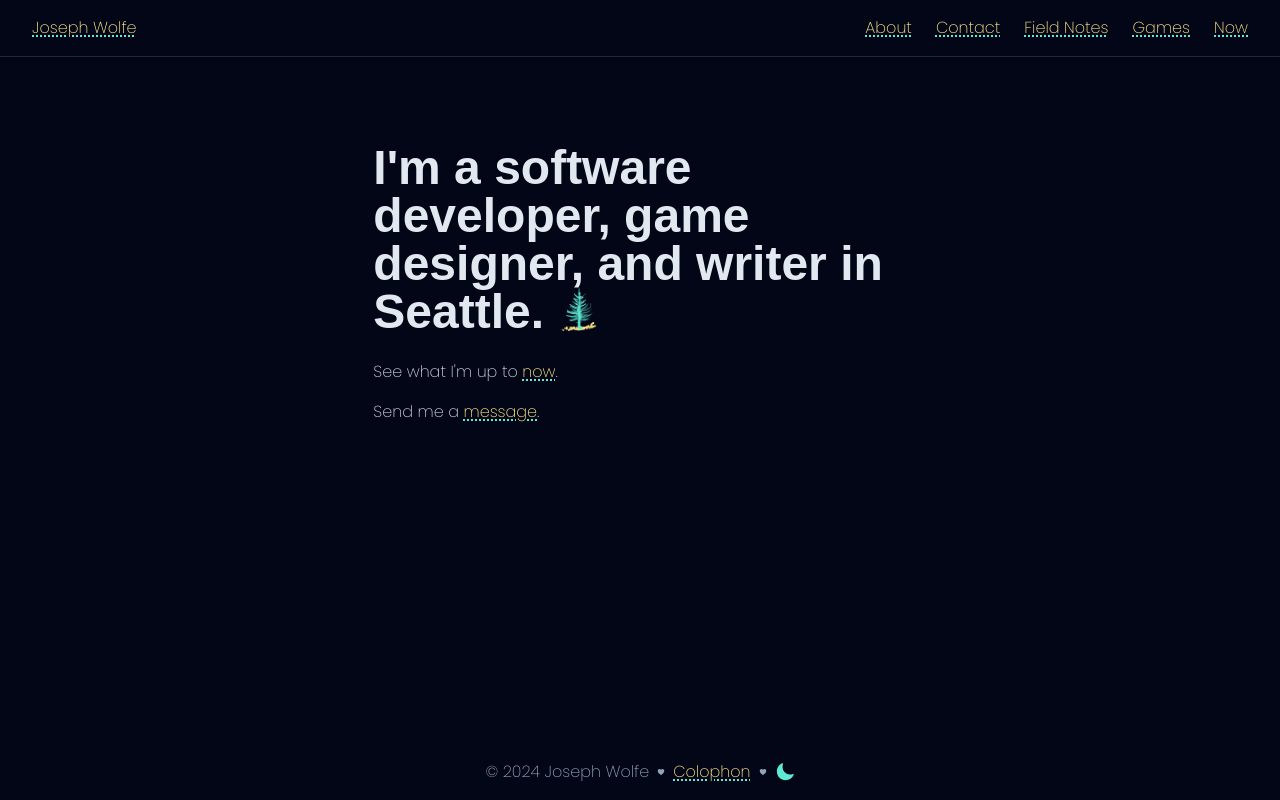
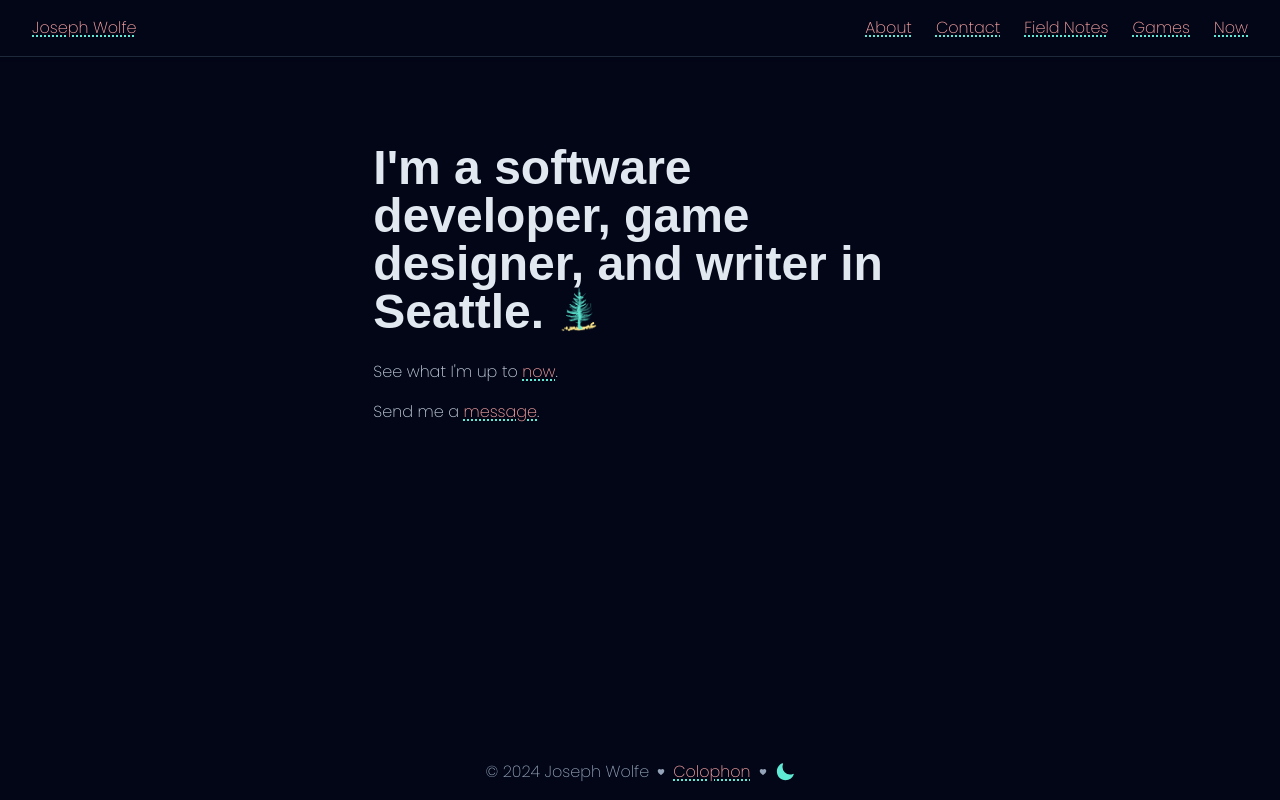
Before and after one commit to CharmedSatyr/personal-website, a Next.js app: page / in a window 1280 px wide. Built offline with nearby package versions, Linux system fonts and the light colour scheme; a web font is replaced by a local one.

Commit message:
Try out pink hyperlinks

```diff
--- a/tailwind.config.js
+++ b/tailwind.config.js
@@ -20,9 +20,9 @@ module.exports = {
 			colors: {
 				dark: {
 					primary: colors.slate,
-					secondary: colors.amber[200],
+					secondary: colors.red[300],
 					accent: colors.teal[300],
-					hover: colors.red[200],
+					hover: colors.amber[200],
 				},
 				primary: colors.slate,
 				secondary: colors.teal[700],
```
